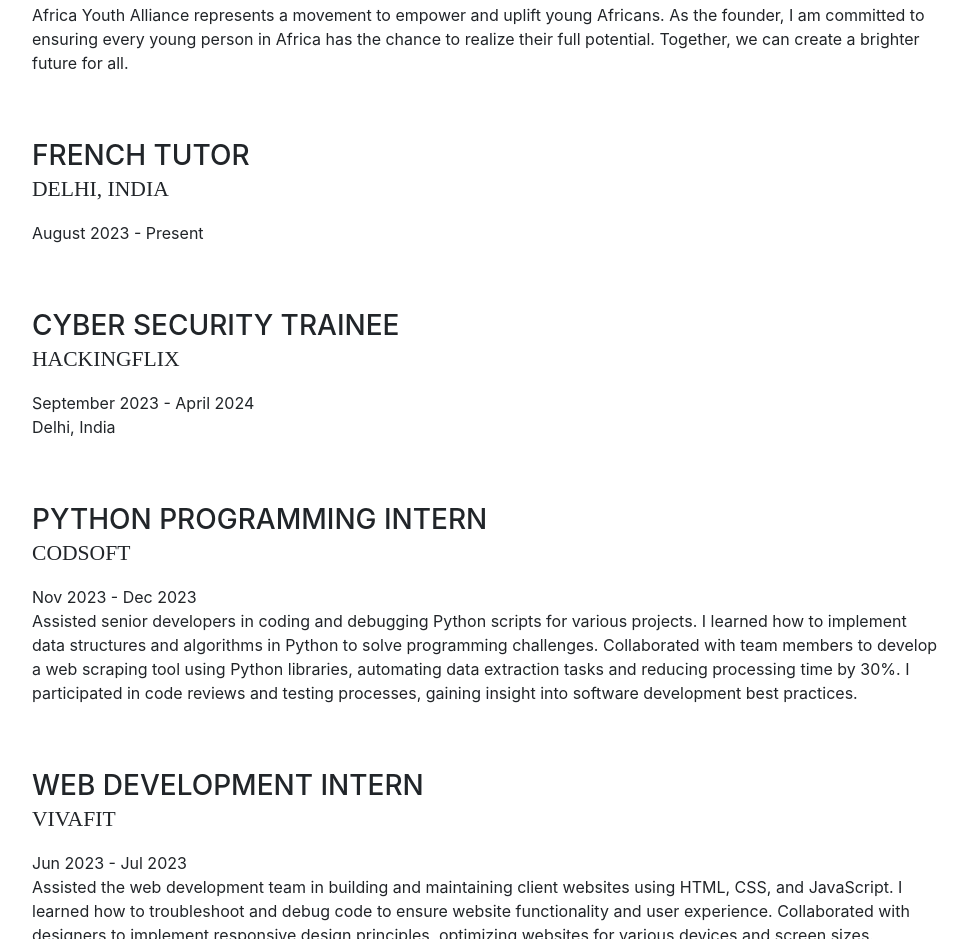
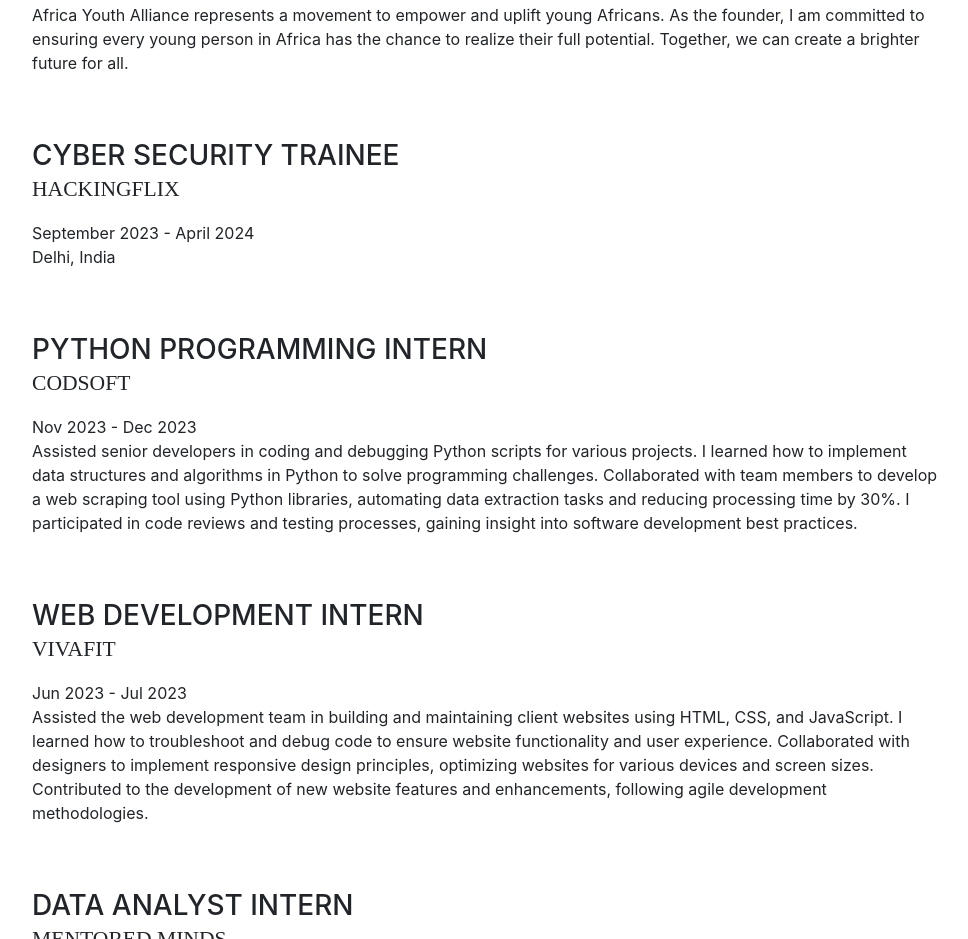
Before and after one commit to abdoulasani/Portfolio, a website with bundled scripts: page index.html in a window 1280 px wide. Shown: the part 1325-2264 px from the top of the page, without its empty margins (288-1256 px from the left). Built offline with nearby package versions, Linux system fonts and the light colour scheme; a web font is replaced by a local one.

Commit message:
Update index.html

```diff
--- a/index.html
+++ b/index.html
@@ -128,15 +128,6 @@
               <p>As the founder of Africa Youth Alliance, I was deeply troubled by the fact that 90% of African youth missed out on valuable opportunities like scholarships, exchange programs, and internships due to a lack of information. Motivated by a desire to make a difference, I conducted extensive research, uncovering the critical role of information and accessibility.</p>
               <p>With this understanding, I established Africa Youth Alliance—a non-profit organization dedicated to empowering young Africans by providing them with real-time access to diverse opportunities. Our mission is to bridge the gap between available opportunities and youth who often miss out. Through meticulous curation and fostering a collaborative environment, we ensure that our community receives the best opportunities free of charge.</p>
               <p>Africa Youth Alliance represents a movement to empower and uplift young Africans. As the founder, I am committed to ensuring every young person in Africa has the chance to realize their full potential. Together, we can create a brighter future for all.</p>
-            </div>
-          </div>
-
-          <!-- French Tutor -->
-          <div class="resume-item d-flex flex-column flex-md-row mb-5">
-            <div class="resume-content mr-auto">
-              <h3 class="mb-0">French Tutor</h3>
-              <div class="subheading mb-3">Delhi, India</div>
-              <p>August 2023 - Present</p>
             </div>
           </div>
 
```
